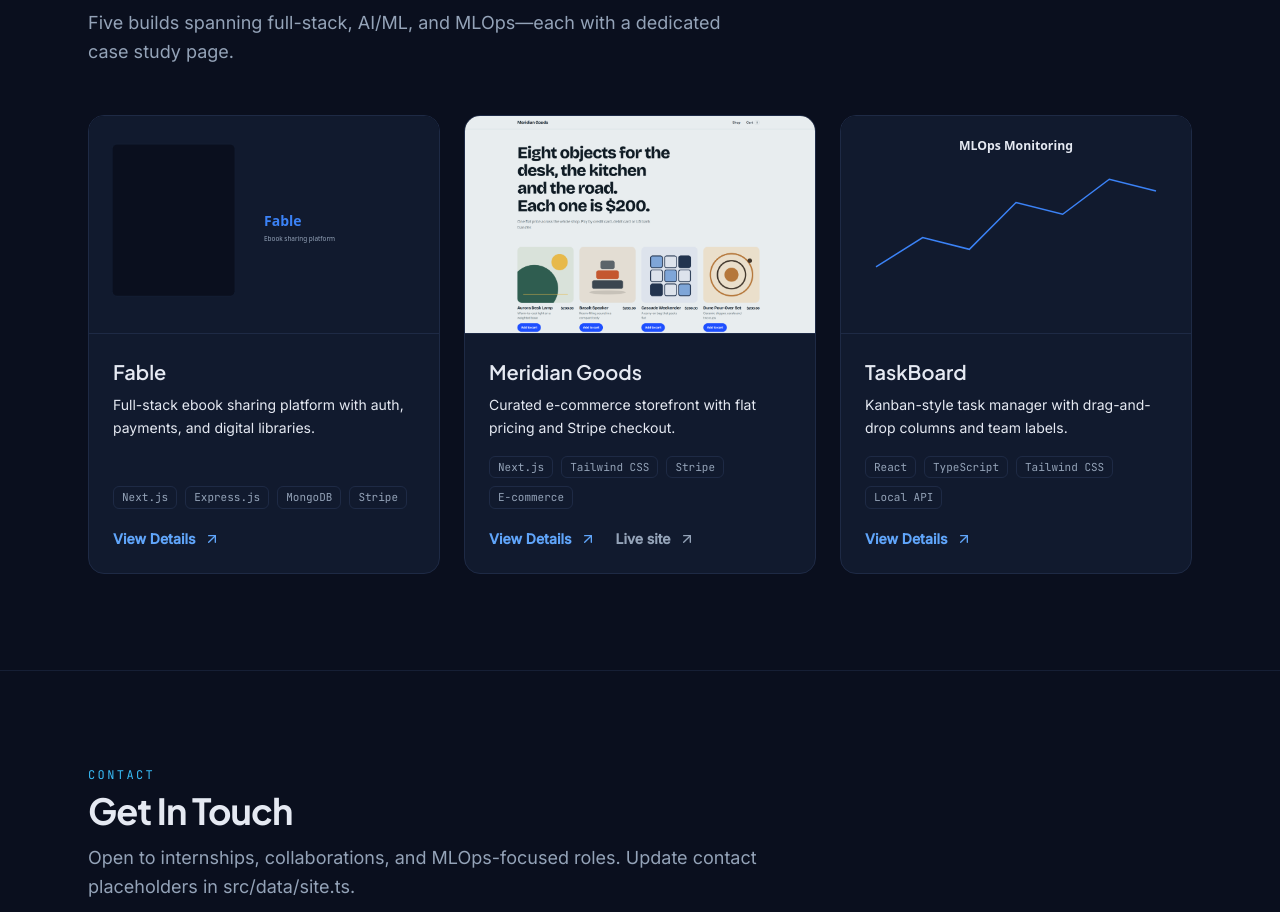
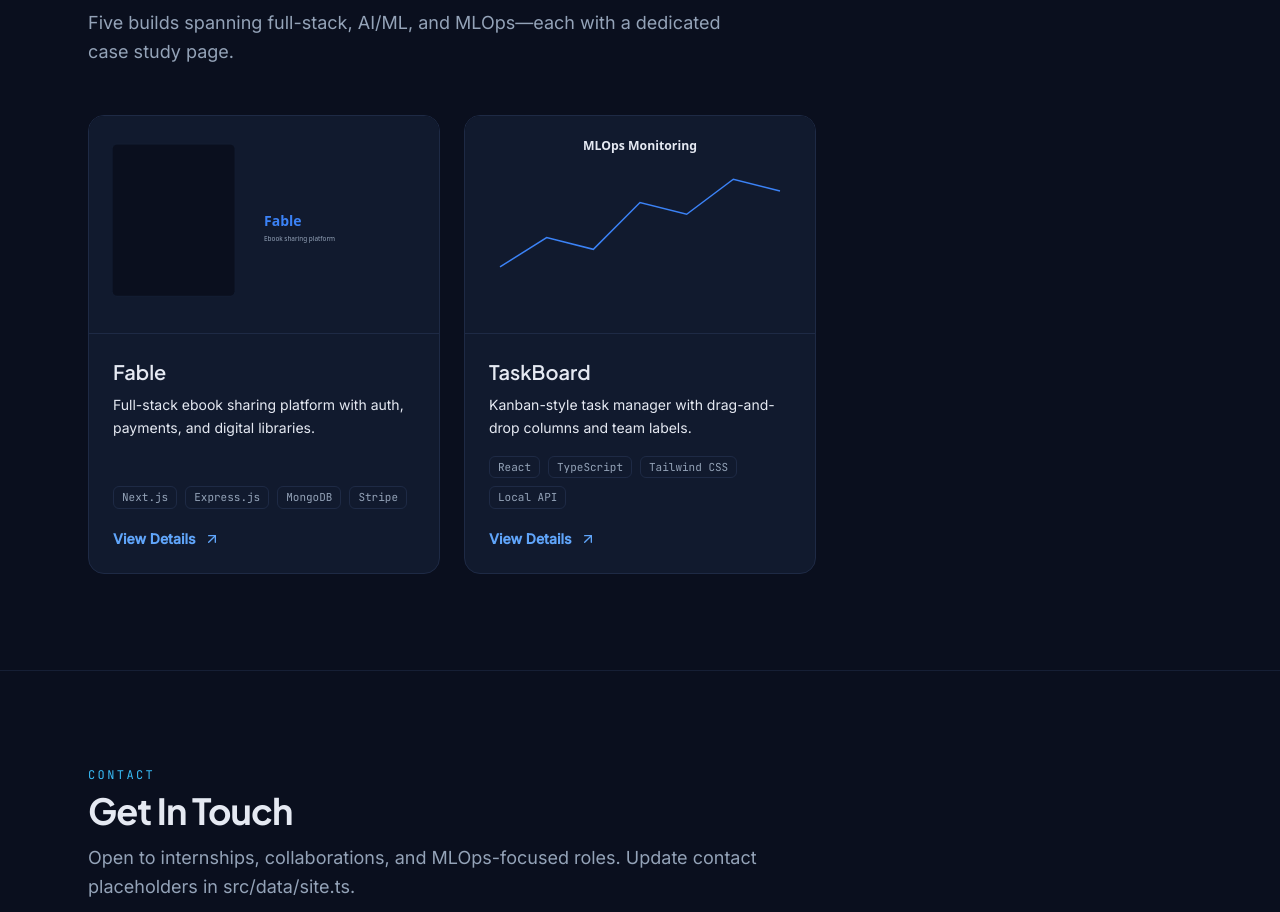
Before and after one commit to atiqahmedreza/atiq-portfolio, a Next.js app: page / in a window 1280 px wide. Shown: the part 5799-6711 px from the top of the page. Built offline with nearby package versions, Linux system fonts and the light colour scheme.

Commit message:
Remove Meridian Goods from the portfolio.
Drop project entry, detail route, and preview assets from the site.

```diff
--- a/src/data/projects.ts
+++ b/src/data/projects.ts
@@ -34,27 +34,6 @@ export const projects: Project[] = [
     ],
   },
   {
-    slug: "meridian-goods",
-    name: "Meridian Goods",
-    summary: "Curated e-commerce storefront with flat pricing and Stripe checkout.",
-    image: "/images/projects/meridian-goods.png",
-    tags: ["Next.js", "Tailwind CSS", "Stripe", "E-commerce"],
-    liveUrl: "https://meridian-goods.vercel.app",
-    githubUrl: "https://github.com/atiqahmedreza/meridian-goods",
-    description:
-      "Meridian Goods is a Next.js storefront for eight lifestyle products—desk, kitchen, and travel essentials—sold at one flat price. The site focuses on clear product storytelling, responsive layouts, and a streamlined checkout that supports card and bank payments through Stripe. Built as a production-style demo that mirrors real shop flows from browse to payment confirmation.",
-    challenges: [
-      "Keeping a premium, editorial feel while every item shares the same price point.",
-      "Wiring Stripe checkout and webhooks so order state stays consistent after payment.",
-      "Building responsive product grids and detail views that work on mobile and desktop.",
-    ],
-    improvements: [
-      "Admin dashboard for inventory and order management.",
-      "Customer accounts with order history and saved addresses.",
-      "Product search, filters, and related-item recommendations.",
-    ],
-  },
-  {
     slug: "taskboard",
     name: "TaskBoard",
     summary: "Kanban-style task manager with drag-and-drop columns and team labels.",
```
Also changed, not shown: public/images/projects/meridian-goods.png (deleted), public/images/projects/meridian-goods.svg (deleted).
